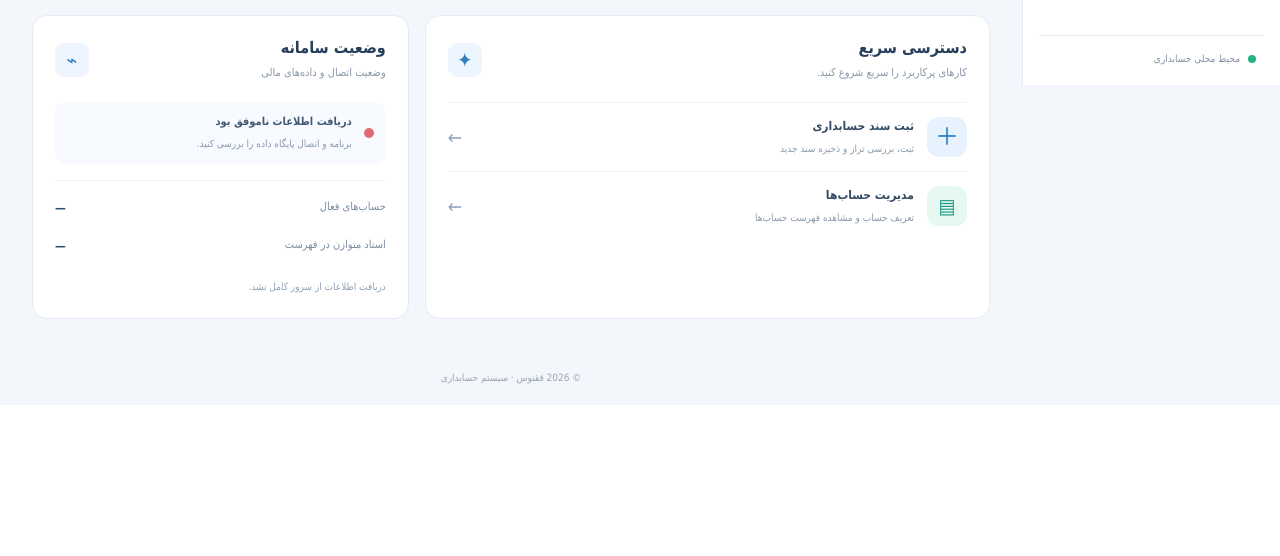
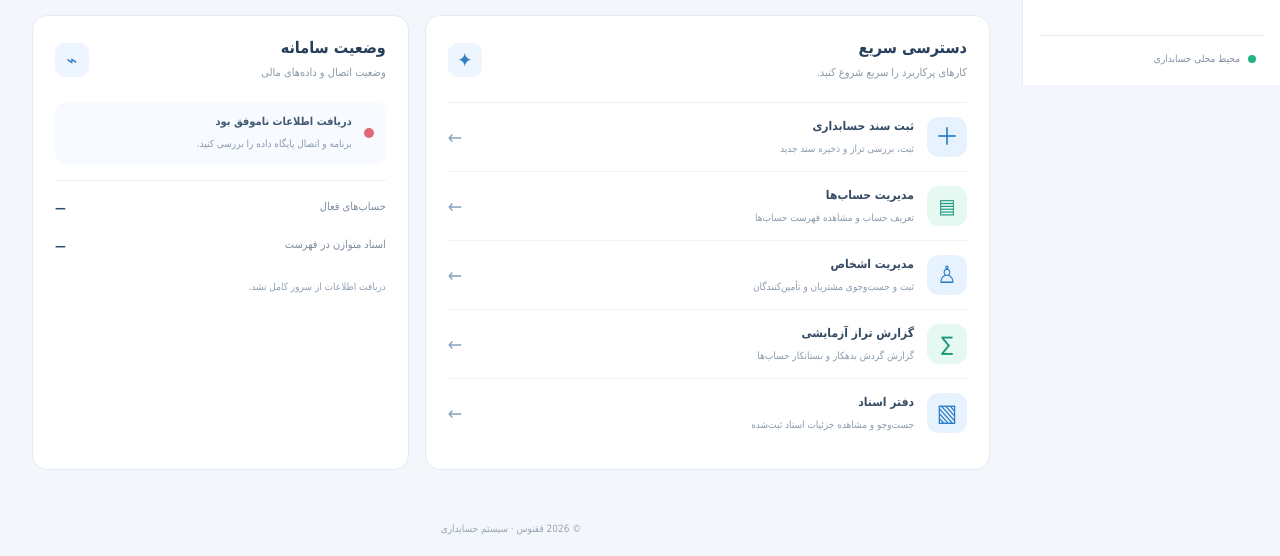
Before and after one commit to izadimostafa45-wq/GhoghnoosAcc, an ASP.NET Core app: page / in a window 1280 px wide. Shown: the part 715-1271 px from the top of the page. Before the commit the page ends 1099 px from the top, so only its background shows below. Run offline with ASP.NET Core 8, Linux system fonts and the light colour scheme; the visitor is signed in with stand-in values (Sample User, id 1); data that the repository does not hold is empty; style sheets or scripts are compiled from the project's sources.

Commit message:
Expose new accounting screens on dashboard

```diff
--- a/Pages/Index.cshtml
+++ b/Pages/Index.cshtml
@@ -53,6 +53,15 @@
             </a>
             <a class="quick-link" asp-area="" asp-page="/Accounting/Accounts">
                 <span class="quick-icon secondary">▤</span><span class="quick-copy"><strong>مدیریت حساب‌ها</strong><small>تعریف حساب و مشاهده فهرست حساب‌ها</small></span><span class="quick-arrow">←</span>
+            </a>
+            <a class="quick-link" asp-area="" asp-page="/Accounting/Parties">
+                <span class="quick-icon">♙</span><span class="quick-copy"><strong>مدیریت اشخاص</strong><small>ثبت و جست‌وجوی مشتریان و تأمین‌کنندگان</small></span><span class="quick-arrow">←</span>
+            </a>
+            <a class="quick-link" asp-area="" asp-page="/Accounting/TrialBalance">
+                <span class="quick-icon secondary">∑</span><span class="quick-copy"><strong>گزارش تراز آزمایشی</strong><small>گزارش گردش بدهکار و بستانکار حساب‌ها</small></span><span class="quick-arrow">←</span>
+            </a>
+            <a class="quick-link" asp-area="" asp-page="/Accounting/Entries">
+                <span class="quick-icon">▧</span><span class="quick-copy"><strong>دفتر اسناد</strong><small>جست‌وجو و مشاهده جزئیات اسناد ثبت‌شده</small></span><span class="quick-arrow">←</span>
             </a>
         </div>
         <div class="panel overview-panel">
```
